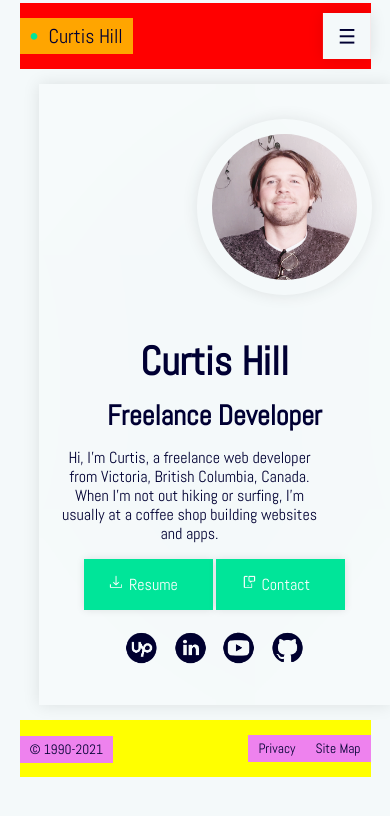
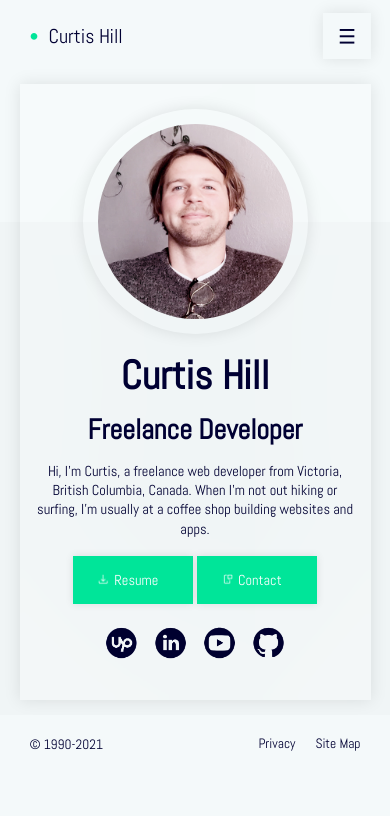
Before and after one commit to chillcs/vanilla-portfolio, a plain HTML site: page index.html in a window 390 px wide. Drawn offline with Linux system fonts and the light colour scheme.

Commit message:
home page refactoring and responsiveness

```diff
--- a/style.css
+++ b/style.css
@@ -94,6 +94,14 @@ p {
 	margin-bottom: 30px;
 }
 
+.btn {
+	font-size: 1rem;
+}
+
+.btn-icon {
+	width: 1.25rem;
+}
+
 .footer a {
 	font-size: 0.85rem;
 }
@@ -105,6 +113,18 @@ p {
 
 	h2 {
 		font-size: 1.75rem;
+	}
+
+	p {
+		font-size: 0.9rem;
+	}
+
+	.btn {
+		font-size: 0.9rem;
+	}
+
+	.btn-icon {
+		width: 1rem;
 	}
 }
 
@@ -153,7 +173,6 @@ p {
 
 .header {
 	background-color: var(--color3);
-	background-color: red;
 	display: flex;
 	justify-content: space-between;
 	align-items: center;
@@ -176,7 +195,6 @@ p {
 .nav-item,
 .nav-btn {
 	padding: 15px 25px;
-	background-color: orange;
 }
 
 .logo:hover {
@@ -245,66 +263,32 @@ p {
 	}
 }
 
-/* PAGE GENERAL & BACKGROUND --- */
-/*
+/* BACKGROUND & TAB CONTENT --- */
+
 .main {
 	position: relative;
 }
 
 .bg-box {
+	position: absolute;
+	top: -15px;
+	left: 0px;
+	width: 100%;
+	height: calc(500px + 15px + 15px);
 	display: flex;
 }
 
 .bg1 {
 	background-color: var(--color3);
-	background-color: red;
-	width: 30%;
-	height: calc()
+	width: calc(10% + 40% - 2.5% - 175px - 1.45%);
 	z-index: -5;
 }
 
 .bg2 {
 	background-color: var(--color4);
-	width: 70%;
+	width: calc(100% - (10% + 40% - 2.5% - 175px - 1.45%));
 	z-index: -5;
 }
-
-.tab-content-box {
-	position: absolute;
-	top: 0px;
-	min-height: 95%;
-	left: 10%;
-	width: 80%;
-	z-index: 5;
-	display: flex;
-	margin: 15px 0;
-	padding: 50px 0;
-}
-
-@media only screen and (max-width: 1050px) {
-	.bg-box {
-		flex-direction: column;
-	}
-
-	.bg1 {
-		width: 100%;
-		min-height: 18vh;
-	}
-
-	.bg2 {
-		width: 100%;
-		min-height: 70vh;
-	}
-
-	.tab-content-box {
-		flex-direction: column;
-		top: 0.5%;
-		min-height: 82%;
-		left: 5%;
-		width: 90%;
-	}
-}
-*/
 
 .tab-content-box {
 	width: 80%;
@@ -314,12 +298,26 @@ p {
 }
 
 @media only screen and (max-width: 1050px) {
+	.bg-box {
+		position: absolute;
+		top: -12.5px;
+		height: 650px;
+		flex-direction: column;
+	}
+
+	.bg1 {
+		width: 100%;
+		height: calc(12.5px + 112.5px + 25px);
+	}
+
+	.bg2 {
+		width: 100%;
+		height: calc(100% - (12.5px + 112.5px + 25px));
+	}
+
 	.tab-content-box {
+		width: 90%;
 		flex-direction: column;
-		top: 0.5%;
-		min-height: 82%;
-		left: 5%;
-		width: 90%;
 	}
 }
 
@@ -360,12 +358,7 @@ p {
 	padding-right: 50px;
 }
 
-.home-btn-box {
-	margin: 0;
-}
-
 .btn-icon {
-	width: 1.25rem;
 	padding-right: 5px;
 }
 
@@ -396,20 +389,29 @@ p {
 @media only screen and (max-width: 1050px) {
 	.home1 {
 		width: 100%;
+		justify-content: center;
+		align-items: center;
+		padding: 25px 5%;
+		padding-bottom: 0px;
 	}
 
 	.photo-me {
-		width: 45vw;
-		min-width: 100px;
-		margin-top: 35px;
-		z-index: -5;
+		width: 225px;
 	}
 
 	.home2 {
 		width: 100%;
-		align-items: center;
+		padding: 0 5%;
+	}
+
+	.home-content-box {
+		margin-top: 0px;
 		text-align: center;
-		padding: 0 15px;
+	}
+
+	.about-me {
+		padding-right: 0px;
+		margin: auto;
 	}
 }
 
@@ -484,7 +486,6 @@ p {
 
 .footer {
 	background-color: var(--color3);
-	background-color: yellow;
 	display: flex;
 	justify-content: space-between;
 	align-items: center;
@@ -498,7 +499,6 @@ p {
 
 .copyright,
 .footer-item {
-	background-color: violet;
 	padding: 15px 25px;
 }
 
@@ -509,7 +509,8 @@ p {
 
 @media only screen and (max-width: 1050px) {
 	.footer {
-		margin: 0 5%;
+		margin: 0%;
+		padding: 15px 5%;
 	}
 
 	.copyright,
```
